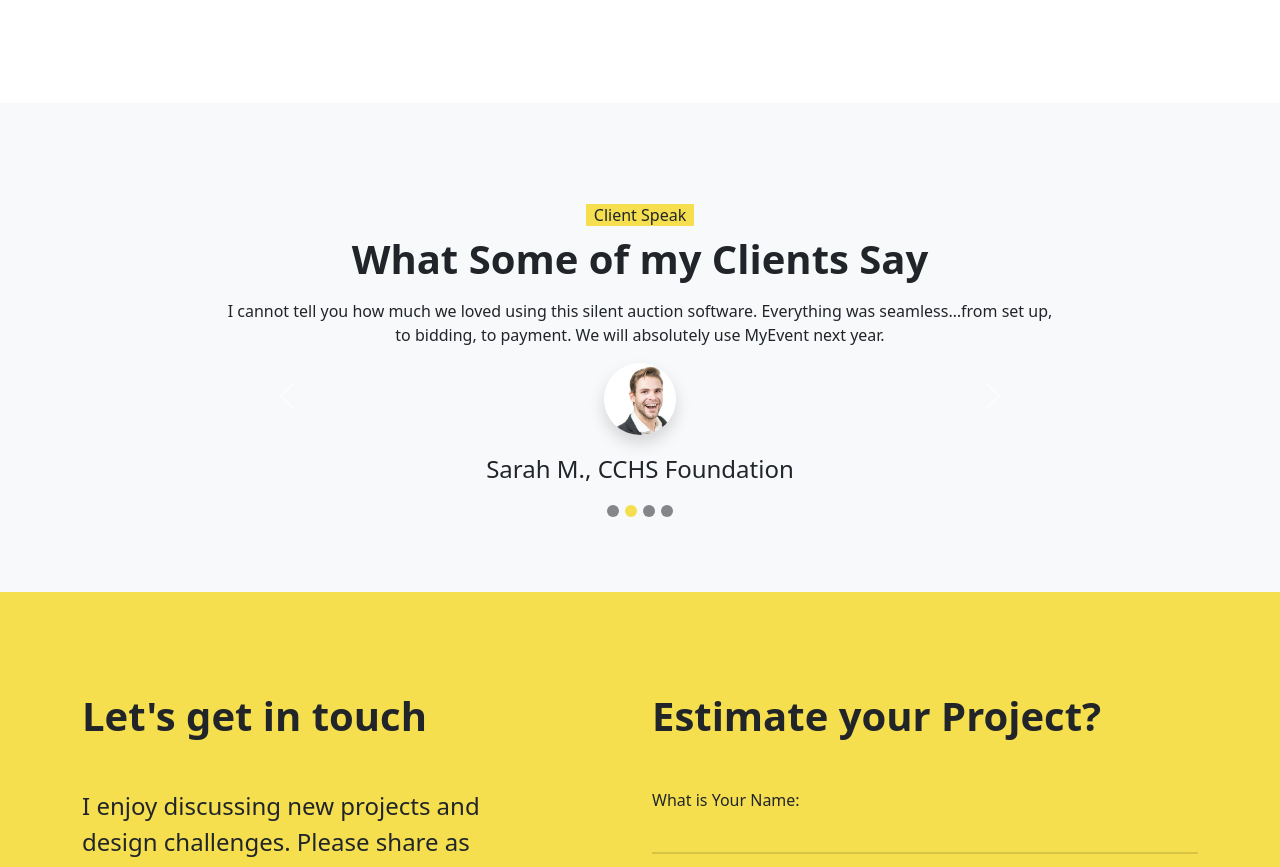
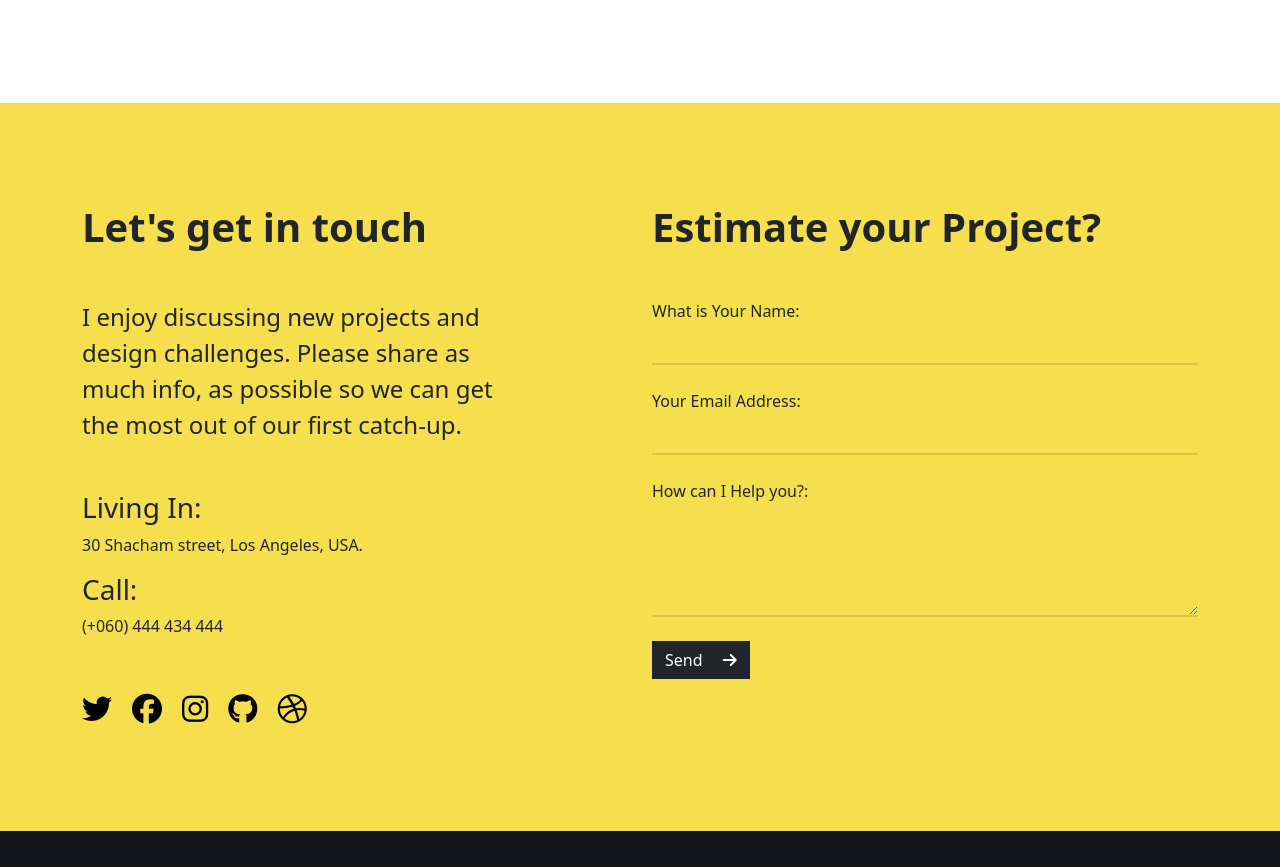
Before and after one commit to mansuri135/resume, a Next.js app: page / in a window 1280 px wide. Shown: the part 6247-7114 px from the top of the page. Built offline with nearby package versions, Linux system fonts and the light colour scheme.

Commit message:
remove client

```diff
--- a/pages/index.js
+++ b/pages/index.js
@@ -42,7 +42,6 @@ export default function Home() {
        <Resume />
       <Portfolio />
       <Faq />
-      <Client />
        <Contact />
        <Footer />
       </main>
```
